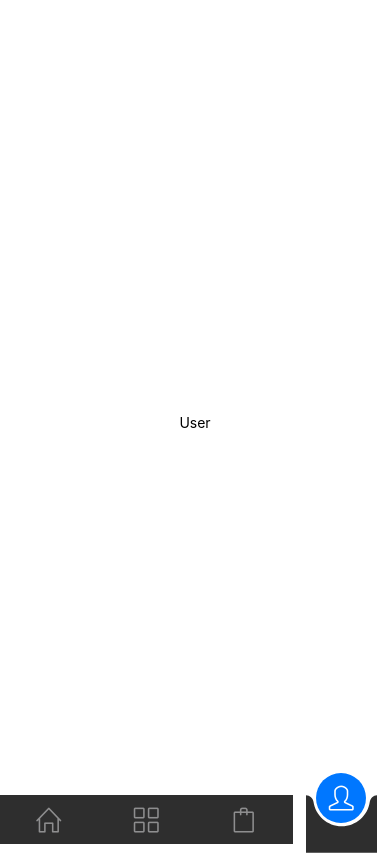
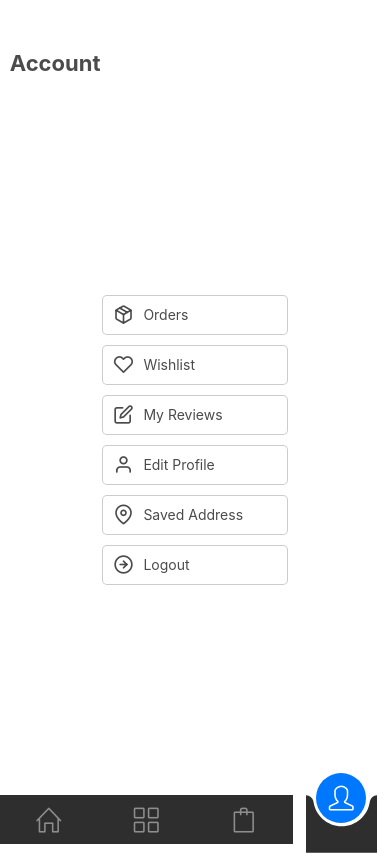
Before and after one commit to santoshchhn6/Ecommerce-React-Native, a React Native app: screen /User in a window 390 px wide. Built offline with nearby package versions, Linux system fonts and the light colour scheme.

Commit message:
user main screen ui completed

```diff
--- a/src/components/CustomButton.js
+++ b/src/components/CustomButton.js
@@ -1,6 +1,7 @@
 import { StyleSheet, Text, TouchableOpacity, View } from "react-native";
 import React from "react";
 import { COLORS } from "../constant/colors";
+import Feather from "react-native-vector-icons/Feather";
 
 const CustomButton = (props) => {
   return (
@@ -8,7 +9,17 @@ const CustomButton = (props) => {
       onPress={props.onPress}
       style={[styles.btn, { ...props.style }]}
     >
-      <Text>{props.title}</Text>
+      <View style={styles.btnWrapper}>
+        {props.icon && (
+          <Feather
+            style={styles.icon}
+            name={props.icon}
+            size={20}
+            color={COLORS.gray}
+          />
+        )}
+        <Text style={styles.text}>{props.title}</Text>
+      </View>
     </TouchableOpacity>
   );
 };
@@ -24,8 +35,22 @@ const styles = StyleSheet.create({
     borderRadius: 5,
     color: COLORS.lightGray,
 
+    justifyContent: "center",
+    alignItems: "center",
+
     shadowColor: COLORS.dark,
     elevation: 3,
     backgroundColor: COLORS.white,
   },
+  btnWrapper: {
+    flexDirection: "row",
+    alignItems: "center",
+  },
+  text: {
+    color: COLORS.gray,
+    textAlign: "center",
+  },
+  icon: {
+    marginRight: 10,
+  },
 });
--- a/src/data/data.js
+++ b/src/data/data.js
@@ -157,7 +157,7 @@ export const cart = [
     img: "https://d2xamzlzrdbdbn.cloudfront.net/products/59cdf9b4-de3c-4842-aff4-698d520e50a022241223.jpg",
     price: "49,999",
     rating: 3,
-    quantity: 2.4,
+    quantity: 4,
     instock: true,
   },
   {
--- a/src/screen/Cart.js
+++ b/src/screen/Cart.js
@@ -20,7 +20,7 @@ const Cart = () => {
   return (
     <View style={styles.container}>
       <View style={styles.wrapper}>
-        <Text style={styles.cartHeader}>My Cart</Text>
+        <Text style={styles.heading}>My Cart</Text>
         <FlatList
           style={styles.cartItems}
           contentContainerStyle={styles.flatList}
@@ -73,7 +73,7 @@ const styles = StyleSheet.create({
     // borderWidth: 1,
     overflow: "hidden",
   },
-  cartHeader: {
+  heading: {
     fontSize: 22,
     fontWeight: "bold",
     color: COLORS.gray,
@@ -84,7 +84,7 @@ const styles = StyleSheet.create({
   },
   cartItems: {
     width: "100%",
-    marginBottom: 50,
+    marginBottom: 80,
     // borderColor: COLORS.secondaryColor,
     // borderWidth: 1,
   },
--- a/src/screen/Home.js
+++ b/src/screen/Home.js
@@ -119,6 +119,7 @@ const styles = StyleSheet.create({
   },
   category_img: {
     flex: 1,
+    // resizeMode: "contain",
   },
   text: {
     color: COLORS.lightGray,
--- a/src/screen/User.js
+++ b/src/screen/User.js
@@ -1,9 +1,29 @@
 import { StyleSheet, Text, View } from "react-native";
+import CustomButton from "../components/CustomButton";
+import { COLORS } from "../constant/colors";
 
 const Account = () => {
   return (
     <View style={styles.container}>
-      <Text>User</Text>
+      <View style={styles.wrapper}>
+        <Text style={styles.heading}>Account</Text>
+        <View style={styles.btn_container}>
+          <CustomButton style={styles.btn} title="Orders" icon="package" />
+          <CustomButton style={styles.btn} title="Wishlist" icon="heart" />
+          <CustomButton style={styles.btn} title="My Reviews" icon="edit" />
+          <CustomButton style={styles.btn} title="Edit Profile" icon="user" />
+          <CustomButton
+            style={styles.btn}
+            title="Saved Address"
+            icon="map-pin"
+          />
+          <CustomButton
+            style={styles.btn}
+            title="Logout"
+            icon="arrow-right-circle"
+          />
+        </View>
+      </View>
     </View>
   );
 };
@@ -14,7 +34,34 @@ const styles = StyleSheet.create({
   container: {
     flex: 1,
     backgroundColor: "white",
+    alignItems: "center",
+  },
+  heading: {
+    fontSize: 22,
+    fontWeight: "bold",
+    color: COLORS.gray,
+    marginBottom: 10,
+  },
+  wrapper: {
+    width: "95%",
+    height: "85%",
+    marginTop: 50,
+    // borderColor: COLORS.secondaryColor,
+    // borderWidth: 1,
+    overflow: "hidden",
+    // alignItems: "center",
+  },
+  btn_container: {
+    height: "100%",
     justifyContent: "center",
     alignItems: "center",
+    // borderColor: COLORS.secondaryColor,
+    // borderWidth: 1,
+  },
+  btn: {
+    width: "50%",
+    height: 40,
+    marginBottom: 10,
+    alignItems: "flex-start",
   },
 });
```
